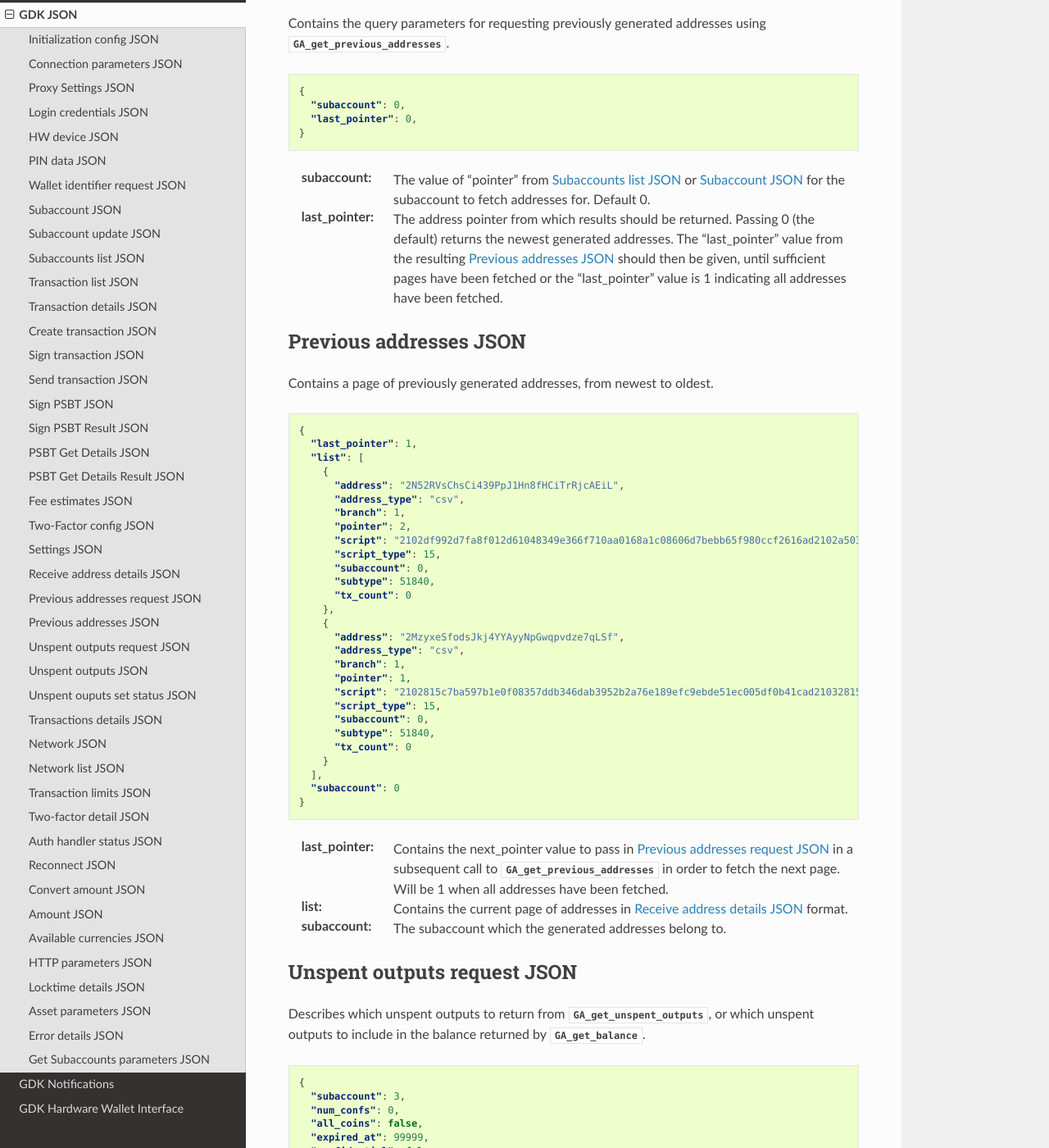
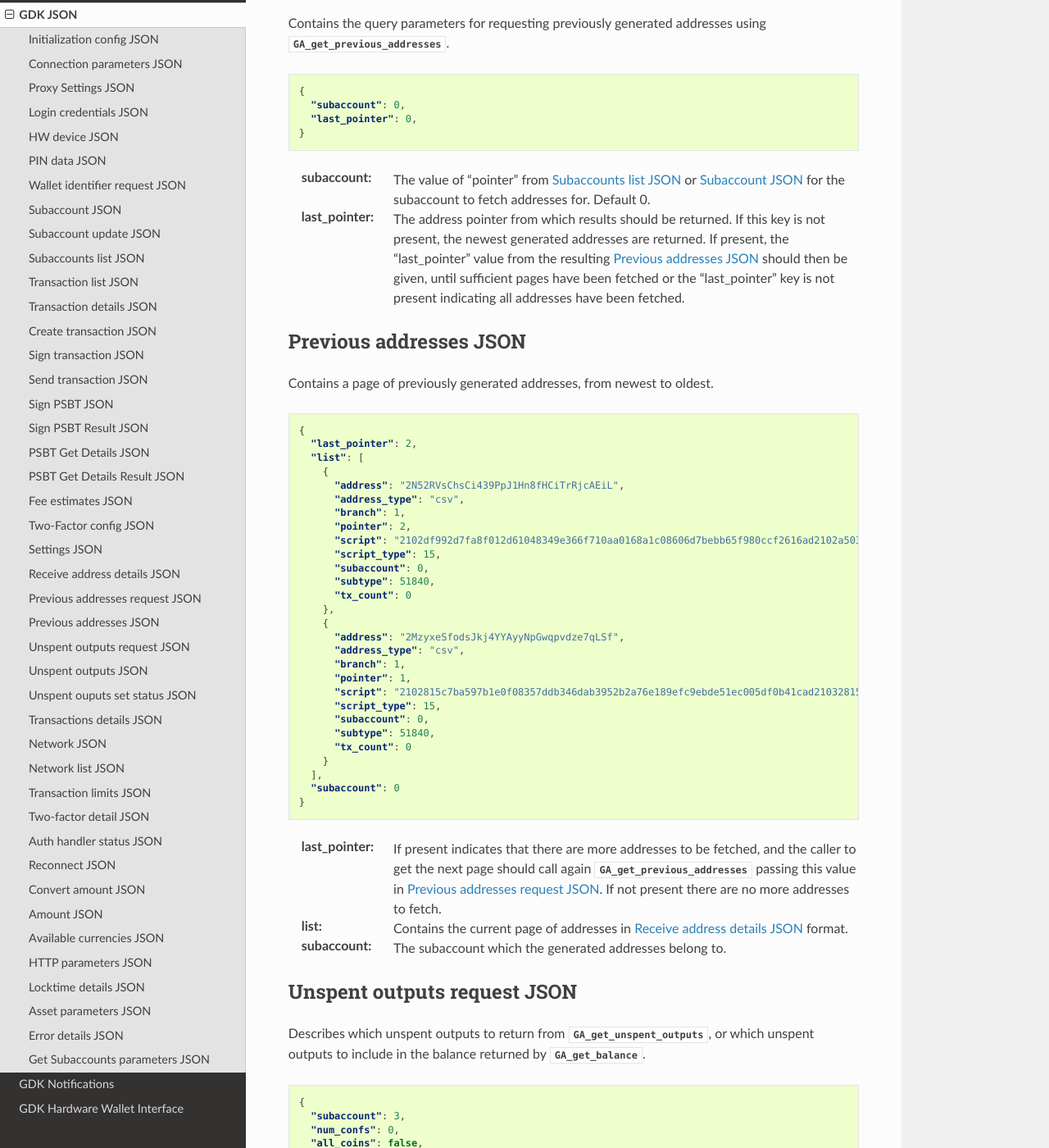
Before and after one commit to Blockstream/gdk, a Sphinx documentation site: the page built from docs/source/gdk-json.rst, in a window 1280 px wide and 1400 px high, scrolled down 15091 px. Shown: the whole window at 82% size. Built offline with Sphinx 7.4.7 and the Read the Docs theme 2.0.0, drawn with Linux system fonts in a browser that asks for light colours; pages that are not in the unit, such as notebooks, are missing from menus.

Commit message:
GA_get_previous_addresses: use missing "last_pointer" as sentinel value
This is necessary to add support for Electrum sessions, since for
those the last pointer is 0 not 1.

```diff
--- a/docs/source/gdk-json.rst
+++ b/docs/source/gdk-json.rst
@@ -891,10 +891,10 @@ Contains the query parameters for requesting previously generated addresses usin
   }
 
 :subaccount: The value of "pointer" from :ref:`subaccount-list` or :ref:`subaccount-detail` for the subaccount to fetch addresses for. Default 0.
-:last_pointer: The address pointer from which results should be returned. Passing 0 (the default) returns
-               the newest generated addresses. The "last_pointer" value from the resulting :ref:`previous-addresses`
-               should then be given, until sufficient pages have been fetched or the "last_pointer" value
-               is 1 indicating all addresses have been fetched.
+:last_pointer: The address pointer from which results should be returned. If this key is not present, the
+               newest generated addresses are returned. If present, the "last_pointer" value from the
+               resulting :ref:`previous-addresses` should then be given, until sufficient pages have been
+               fetched or the "last_pointer" key is not present indicating all addresses have been fetched.
 
 
 
@@ -908,7 +908,7 @@ Contains a page of previously generated addresses, from newest to oldest.
 .. code-block:: json
 
   {
-    "last_pointer": 1,
+    "last_pointer": 2,
     "list": [
       {
         "address": "2N52RVsChsCi439PpJ1Hn8fHCiTrRjcAEiL",
@@ -936,9 +936,10 @@ Contains a page of previously generated addresses, from newest to oldest.
     "subaccount": 0
   }
 
-:last_pointer: Contains the next_pointer value to pass in :ref:`previous-addresses-request` in a
-               subsequent call to `GA_get_previous_addresses` in order to fetch the next page.
-               Will be 1 when all addresses have been fetched.
+:last_pointer: If present indicates that there are more addresses to be fetched, and the caller
+               to get the next page should call again `GA_get_previous_addresses` passing this
+               value in :ref:`previous-addresses-request`.
+               If not present there are no more addresses to fetch.
 :list: Contains the current page of addresses in :ref:`receive-address-details` format.
 :subaccount: The subaccount which the generated addresses belong to.
 
```
Also changed, not shown: CHANGELOG.md (+7 -0 lines), 3 other files.
